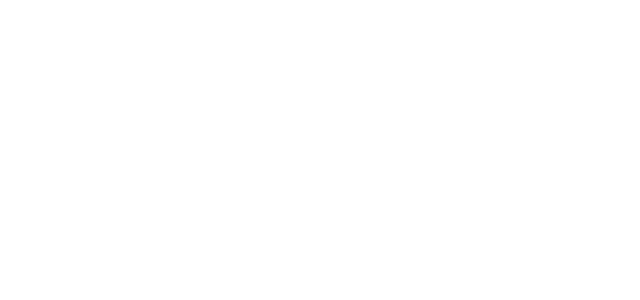
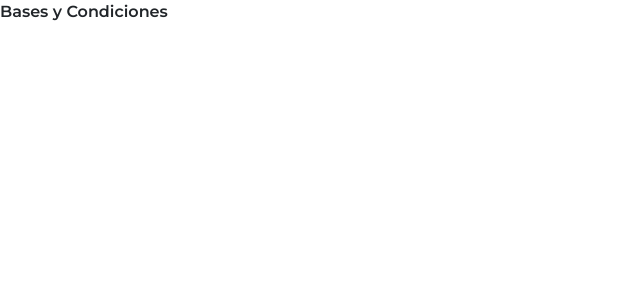
Before and after one commit to EzFern/CaC-Grupo-5, a React (Vite) app in the folder tiendaonline/: page /bases-y-condiciones in a window 1280 px wide. Before the commit this address had no page. Shown: the top 300 px of the page, without its empty margins (0-640 px from the left). Built offline with nearby package versions, Linux system fonts and the light colour scheme.

Commit message:
creados componentes vacios ComoCompras, PreguntasFrecuentes y BasesYCondciones y creadas sus rutas

```diff
--- a/tiendaonline/src/App.jsx
+++ b/tiendaonline/src/App.jsx
@@ -4,7 +4,10 @@ import { Landing } from './Components/Landing.jsx';
 import { DetallesProducto } from './Components/DetallesProducto.jsx';
 import { Carrito } from './Components/Carrito.jsx';
 import { ResetCarrito } from './Components/ResetCarrito.jsx';
-import { Contacto } from './Components/Contacto.jsx'
+import { Contacto } from './Components/Contacto.jsx';
+import {ComoComprar} from './Components/ComoComprar.jsx';
+import { PreguntasFrecuentes } from './Components/PreguntasFrecuentes.jsx';
+import { BasesYCondiciones } from './Components/BasesYCondiciones.jsx'
 
 function App() {
   return (
@@ -15,6 +18,9 @@ function App() {
         <Route path="/carrito" element={<Carrito />} />
         <Route path="/carrito/reset" element={<ResetCarrito />} />
         <Route path="/contacto" element={<Contacto />} />
+        <Route path="/como-comprar" element={<ComoComprar />} />
+        <Route path="/preguntas-frecuentes" element={<PreguntasFrecuentes />} />
+        <Route path="/bases-y-condiciones" element={<BasesYCondiciones />} />
       </Routes>
     </Router>
   );
--- /dev/null
+++ b/tiendaonline/src/Components/BasesYCondiciones.jsx
@@ -0,0 +1,7 @@
+import React from 'react'
+
+export const BasesYCondiciones = () => {
+  return (
+    <div>Bases y Condiciones</div>
+  )
+}
--- /dev/null
+++ b/tiendaonline/src/Components/ComoComprar.jsx
@@ -0,0 +1,7 @@
+import React from 'react'
+
+export const ComoComprar = () => {
+  return (
+    <div>Como Comprar</div>
+  )
+}
--- /dev/null
+++ b/tiendaonline/src/Components/PreguntasFrecuentes.jsx
@@ -0,0 +1,7 @@
+import React from 'react'
+
+export const PreguntasFrecuentes = () => {
+  return (
+    <div>Preguntas Frecuentes</div>
+  )
+}
```
